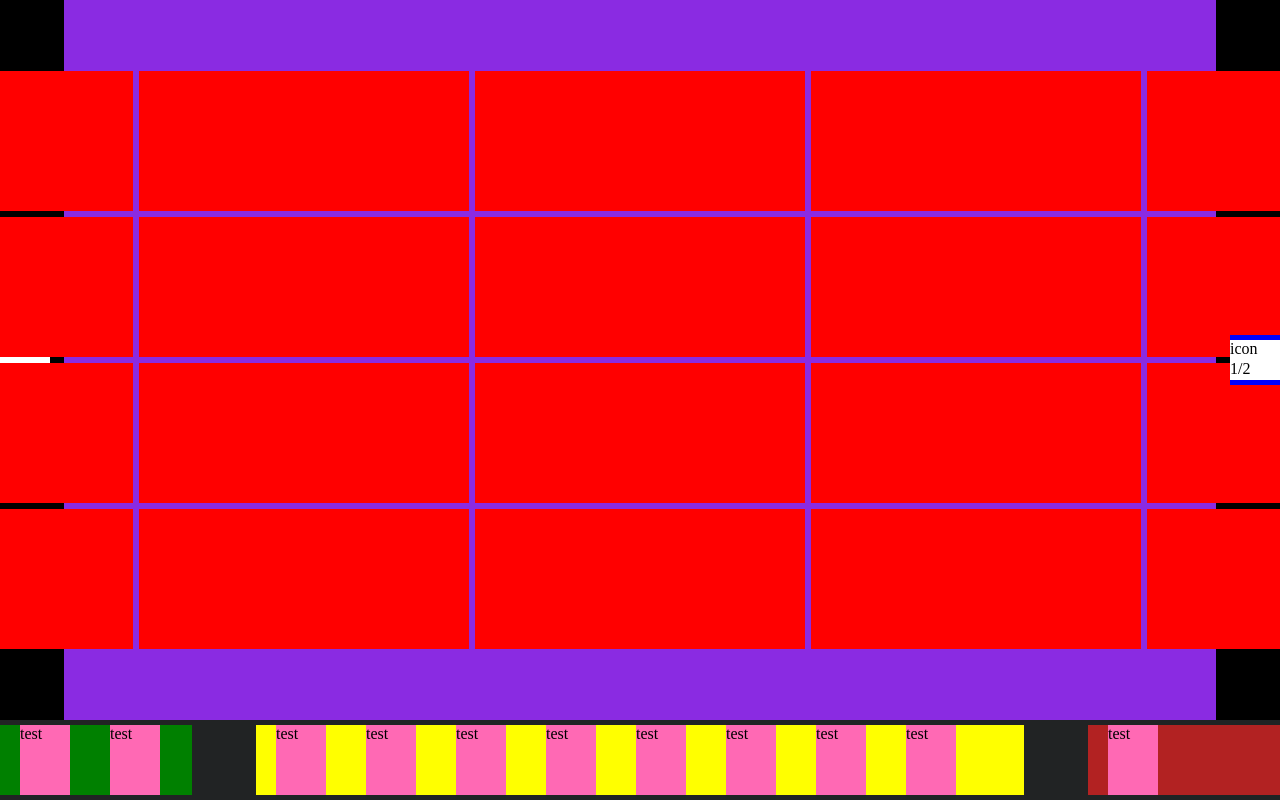
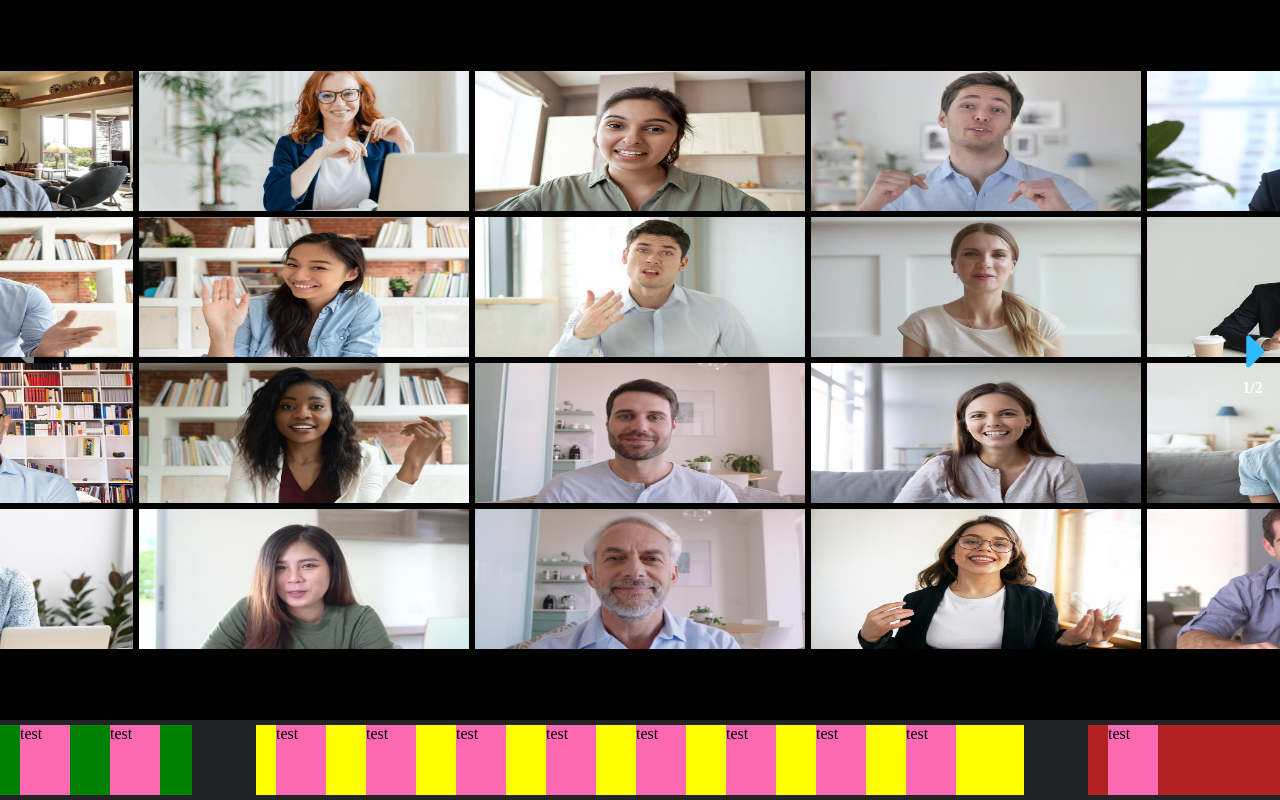
Before and after one commit to Intrusion0/html-css-zoom, a plain HTML site: page index.html in a window 1280 px wide. Shown: the top 800 px of the page. Drawn offline with Linux system fonts and the light colour scheme.

Commit message:
add img and left - right caret

```diff
--- a/css/style.css
+++ b/css/style.css
@@ -8,11 +8,11 @@
 #container-flex {
     display: flex;
     height: calc(100vh - 80px);
-    justify-content: space-between;
+    justify-content: space-around;
     align-items: center;
 
     /* debug */
-    background-color: black;
+    background-color: #010101;
 }
 
 #container-webcam {
@@ -21,33 +21,45 @@
     flex-wrap: wrap;
     justify-content: center;
     align-content: center;
-    background-color:  blueviolet;
     height: calc(100vh - 80px);
     width: 90%;
 }
 
 .webcam {
-    /* debug */
-    background-color: red;
     height: 140px;
     width: 330px;
     margin: 3px;
 }
 
-#left-bottom, #right-bottom {
+.webcam img {
+    height: 100%;
+    width: 100%;
+    object-fit: fill;
+}
+
+/* left and right icon */
+
+#left-icon, #right-icon {
     display: flex;
     flex-direction: column;
     justify-content: center;
-    /* debug */
-    background-color: blue;
-    height: 50px;
 }
 
-#left-bottom span, #right-bottom span {
-    /* debug */
-    background-color: white;
-    height: 20px;
-    width: 50px;
+#left-icon span, #right-icon span {
+    color: white;
+    font-weight: 600;
+}
+
+.fa-caret-right {
+    color: #2ebaff;
+    font-size: 55px;
+    margin-left: 4px;
+}
+
+.fa-caret-left {
+    color: #7f7f7f;
+    font-size: 55px;
+    margin-right: 4px;
 }
 
 /* Footer */
--- a/index.html
+++ b/index.html
@@ -4,6 +4,7 @@
     <meta charset="UTF-8">
     <meta http-equiv="X-UA-Compatible" content="IE=edge">
     <meta name="viewport" content="width=device-width, initial-scale=1.0">
+    <link rel="stylesheet" href="https://cdnjs.cloudflare.com/ajax/libs/font-awesome/5.15.4/css/all.min.css" integrity="sha512-1ycn6IcaQQ40/MKBW2W4Rhis/DbILU74C1vSrLJxCq57o941Ym01SwNsOMqvEBFlcgUa6xLiPY/NS5R+E6ztJQ==" crossorigin="anonymous" referrerpolicy="no-referrer" />
     <link rel="stylesheet" href="css/style.css">
     <title>Layout web app (Zoom)</title>
 </head>
@@ -11,9 +12,9 @@
 
     <!-- Corpo centrale -->
     <main id="container-flex">
-        <div id="left-bottom">
+        <div id="left-icon">
             <span>
-                icon
+                <i class="fas fa-caret-left"></i>
             </span>
             <span>
                 1/2
@@ -21,84 +22,84 @@
         </div>
         <div id="container-webcam">
             <div class="webcam">
-
+                <img src="img/prima.png" alt="prima_img">
             </div>
             <div class="webcam">
-
+                <img src="img/seconda.png" alt="seconda_img">
             </div>
             <div class="webcam">
-
+                <img src="img/tre.png" alt="terza_img">
             </div>
             <div class="webcam">
-
+                <img src="img/quattro.png" alt="quarta_img">
             </div>
             <div class="webcam">
-
+                <img src="img/quinta.png" alt="quinta_img">
             </div>
             <div class="webcam">
-
+                <img src="img/sesta.png" alt="sesta_img">
             </div>
             <div class="webcam">
-
+                <img src="img/settima.png" alt="settima_img">
             </div>
             <div class="webcam">
-
+                <img src="img/ottava.png" alt="ottava_img">
             </div>
             <div class="webcam">
-
+                <img src="img/nona.png" alt="nona_img">
             </div>
             <div class="webcam">
-
+                <img src="img/decima.png" alt="decima_img">
             </div>
             <div class="webcam">
-
+                <img src="img/undicesima.png" alt="undicesima_img">
             </div>
             <div class="webcam">
-
+                <img src="img/dodicesima.png" alt="dodicesima_img">
             </div>
             <div class="webcam">
-
+                <img src="img/tredicesima.png" alt="tredicesima_img">
             </div>
             <div class="webcam">
-
+                <img src="img/quattordicesima.png" alt="quattordicesima_img">
             </div>
             <div class="webcam">
-
+                <img src="img/quindicesima.png" alt="quindicesima_img">
             </div>
             <div class="webcam">
-
+                <img src="img/sedicesima.png" alt="sedicesima_img">
             </div>
             <div class="webcam">
-
+                <img src="img/diciassettesima.png" alt="diciassettesima_img">
             </div>
             <div class="webcam">
-
+                <img src="img/diciottesima.png" alt="diciottesima_img">
             </div>
             <div class="webcam">
-
+                <img src="img/diciannovesima.png" alt="diciannovesima_img">
             </div>
             <div class="webcam">
-
+                <img src="img/ventesima.png" alt="ventesima_img">
             </div>
             <div class="webcam">
-
+                <img src="img/ventunesima.png" alt="ventunesima_img">
             </div>
             <div class="webcam">
-
+                <img src="img/ventiduesima.png" alt="ventiduesima_img">
             </div>
             <div class="webcam">
-
+                <img src="img/ventitreesima.png" alt="ventitreesima_img">
             </div>
             <div class="webcam">
-
+                <img src="img/ventiquattresima.png" alt="ventiquattresima_img">
             </div>
             <div class="webcam">
-
+                <img src="img/venticinquesima.png" alt="venticinquesima_img">
             </div>
         </div>
-        <div id="right-bottom">
+        <div id="right-icon">
             <span>
-                icon
+                <i class="fas fa-caret-right"></i>
             </span>
             <span>
                 1/2
```
